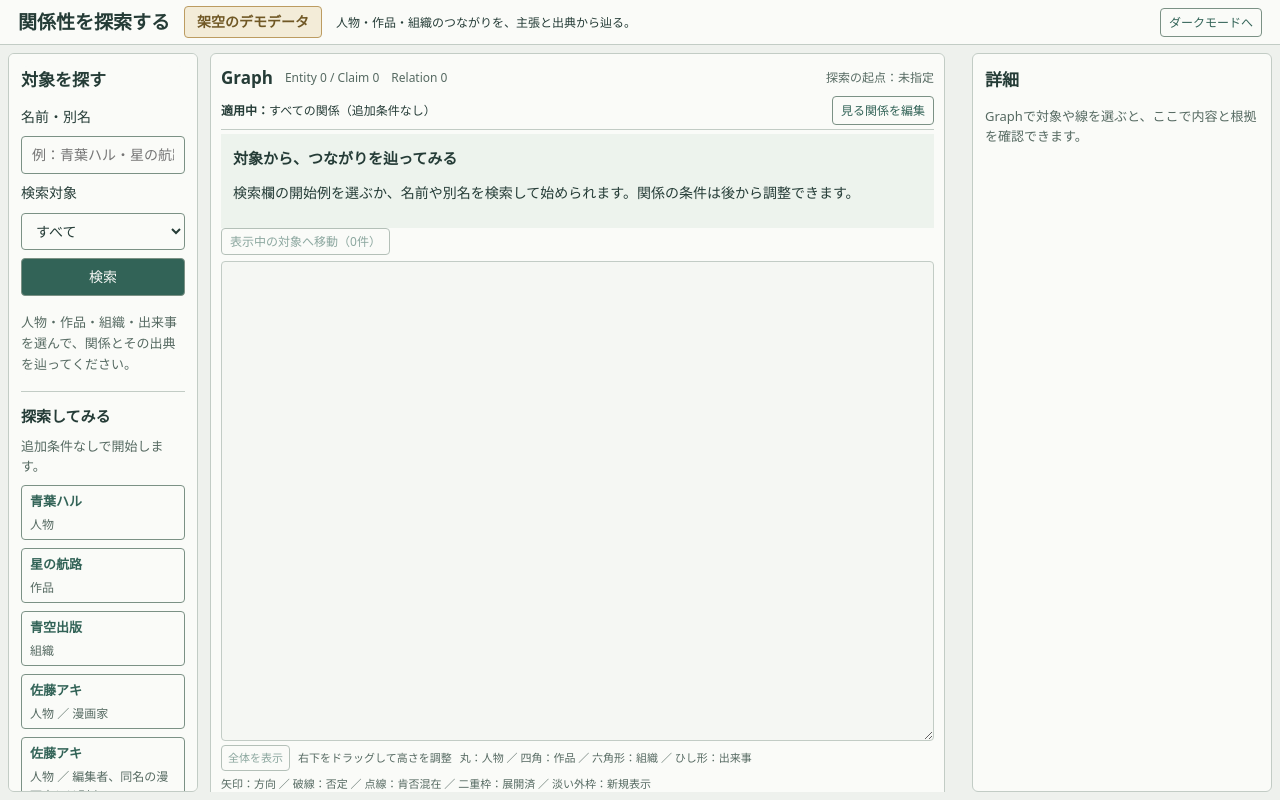
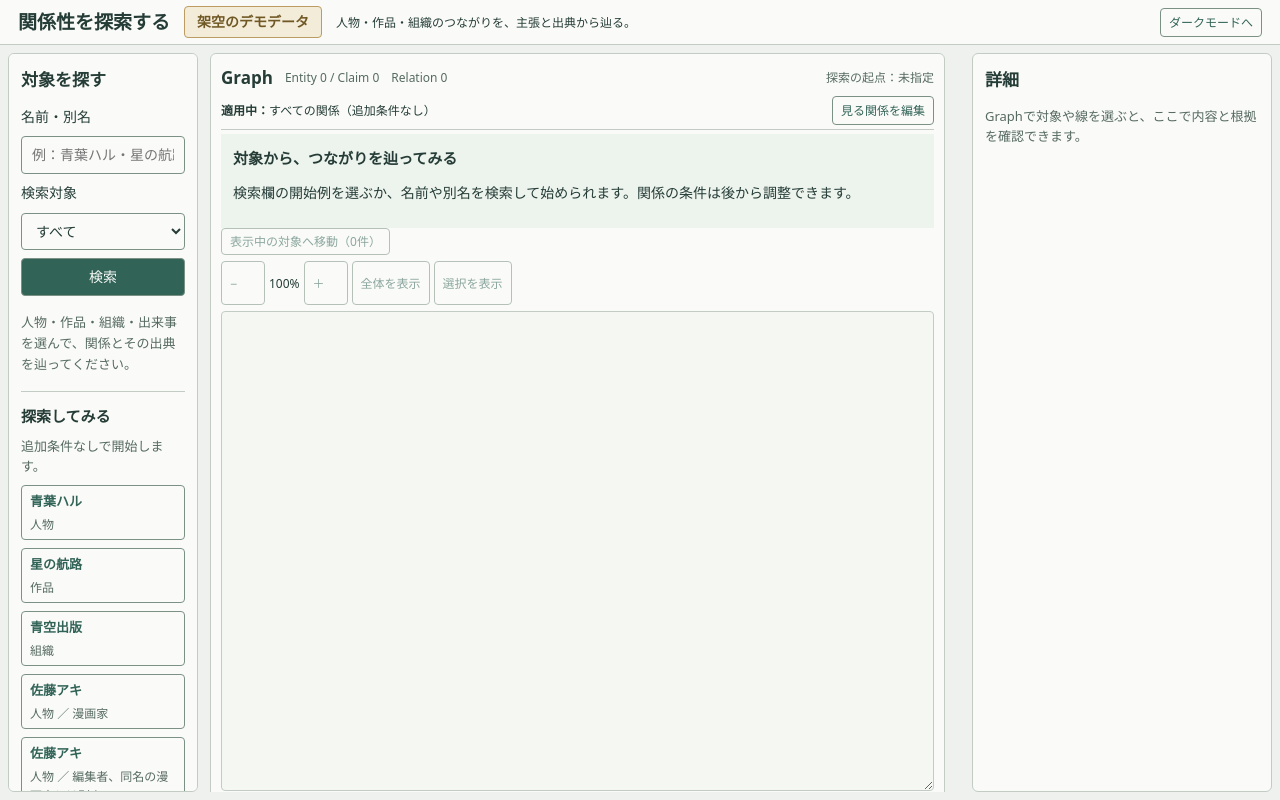
Before and after one commit to isinxnisi/graph-knowledge, a Next.js app: page / in a window 1280 px wide. Built offline with nearby package versions, Linux system fonts and the light colour scheme.

Commit message:
利用上限で中断したGraph表示操作を検証して完成させる

```diff
--- a/components/Explorer.module.css
+++ b/components/Explorer.module.css
@@ -38,6 +38,9 @@
 .explorer .relationPatch[data-selected="true"] { background: var(--color-accent-soft); color: var(--color-accent); }
 .graphTools { display: flex; flex-wrap: wrap; align-items: center; gap: 4px 8px; padding: 4px 0; font-size: 11px; color: var(--color-muted); flex: 0 0 auto; }
 .graphTools button { padding: 3px 6px; }
+.viewportTools { display: flex; flex-wrap: wrap; align-items: center; gap: 4px; margin-bottom: 6px; }
+.viewportTools button { min-width: 44px; min-height: 44px; padding: 4px 8px; font-size: 12px; }
+.viewportTools output { min-width: 4ch; text-align: center; font-size: 12px; font-variant-numeric: tabular-nums; }
 .graphNavigator { margin-bottom: 6px; }
 .graphNavigator > button { padding: 3px 8px; font-size: 12px; }
 .graphNavigatorBody { margin-top: 6px; padding: 10px; border: 1px solid var(--color-border); border-radius: 4px; background: var(--color-canvas); }
--- a/components/GraphCanvas.tsx
+++ b/components/GraphCanvas.tsx
@@ -2,8 +2,9 @@
 
 import { contributionLabels } from "../lib/i18n/contribution";
 import { entryLabels } from "../lib/i18n/exploration-entry";
+import { graphViewportLabels } from "../lib/i18n/graph-viewport";
 import cytoscape, { type Core, type ElementDefinition } from "cytoscape";
-import { useEffect, useImperativeHandle, useRef } from "react";
+import { useEffect, useImperativeHandle, useRef, useState } from "react";
 import type { ReactNode, Ref } from "react";
 import { restorationPositions } from "../lib/client/graph-view";
 import type { GraphView, ViewRestoration } from "../lib/client/graph-view";
@@ -18,6 +19,8 @@ import styles from "./Explorer.module.css";
 type Props = { ref?: Ref<GraphCanvasHandle>; feedback?: ReactNode; restoration?: ViewRestoration | null; interactionBlocked?: boolean; graph: GraphState; selection: Selection; onEntity: (id: string) => void; onRelation: (id: string) => void; onToggleEntity: (id: string) => void; onEntityDoubleClick?: (id: string) => void };
 
 export default function GraphCanvas({ ref, feedback, restoration, interactionBlocked, graph, selection, onEntity, onRelation, onToggleEntity, onEntityDoubleClick }: Props) {
+  const viewportLabels = graphViewportLabels();
+  const [zoom, setZoom] = useState(1);
   const container = useRef<HTMLDivElement>(null);
   const badgeLayer = useRef<HTMLDivElement>(null);
   const core = useRef<Core | null>(null);
@@ -28,6 +31,38 @@ export default function GraphCanvas({ ref, feedback, restoration, interactionBlo
   const previousCondition = useRef("all");
   const savedPositions = useRef<Record<string, { x: number; y: number }>>({});
   const initialLayoutDone = useRef(false);
+  const hasNodes = Object.keys(graph.nodes).length > 0;
+  const selectedId = selection?.kind === "claim"
+    ? graph.claims[selection.id] && relationId(graph.claims[selection.id])
+    : selection?.id;
+  const canFocusSelection = !!selectedId && (selection?.kind === "entity"
+    ? !!graph.nodes[selectedId]
+    : !!displayRelations(graph.claims)[selectedId]);
+  function changeZoom(factor: number) {
+    const cy = core.current;
+    if (!cy || !hasNodes || interactionBlocked) return;
+    gestures.current?.cancel();
+    cy.resize();
+    cy.zoom({ level: Math.min(cy.maxZoom(), Math.max(cy.minZoom(), cy.zoom() * factor)),
+      renderedPosition: { x: cy.width() / 2, y: cy.height() / 2 } });
+  }
+  function showSelection() {
+    const cy = core.current;
+    if (!cy || !selectedId || interactionBlocked) return;
+    const selected = cy.getElementById(selectedId);
+    if (!selected.length) return;
+    gestures.current?.cancel();
+    cy.resize();
+    if (selection?.kind === "entity") {
+      cy.zoom(Math.max(1, cy.zoom()));
+      cy.center(selected);
+    } else {
+      const elements = selected.union(selected.connectedNodes());
+      cy.fit(elements, 40);
+      cy.zoom(Math.min(1.15, cy.zoom()));
+      cy.center(elements);
+    }
+  }
   useImperativeHandle(ref, () => ({ capture: () => {
     const cy = core.current;
     if (!cy) return null;
@@ -78,6 +113,8 @@ export default function GraphCanvas({ ref, feedback, restoration, interactionBlo
     const themeObserver = new MutationObserver(() => cy.style(themeStyles()));
     themeObserver.observe(document.documentElement, { attributes: true, attributeFilter: ["data-theme"] });
     core.current = cy;
+    const updateZoom = () => setZoom(cy.zoom());
+    cy.on("zoom", updateZoom);
     const clicks = createNodeClickHandler({
       isSelected: (id) => handlers.current.selection?.kind === "entity" && handlers.current.selection.id === id,
       select: (id) => handlers.current.onEntity(id), toggle: (id) => handlers.current.onToggleEntity(id),
@@ -177,13 +214,23 @@ export default function GraphCanvas({ ref, feedback, restoration, interactionBlo
   }, [selection, graph]);
 
   return <>
+    <div className={styles.viewportTools} role="group" aria-label={viewportLabels.title}>
+      <button aria-label={viewportLabels.zoomOut} disabled={!hasNodes || interactionBlocked || zoom <= 0.15} onClick={() => changeZoom(1 / 1.25)}>−</button>
+      <output aria-label={viewportLabels.zoom} aria-live="off">{Math.round(zoom * 100)}%</output>
+      <button aria-label={viewportLabels.zoomIn} disabled={!hasNodes || interactionBlocked || zoom >= 2} onClick={() => changeZoom(1.25)}>＋</button>
+      <button disabled={!hasNodes || interactionBlocked} onClick={() => {
+        gestures.current?.cancel();
+        core.current?.resize();
+        core.current?.fit(undefined, 24);
+      }}>{viewportLabels.fit}</button>
+      <button disabled={!canFocusSelection || interactionBlocked} title={viewportLabels.selectionHelp} onClick={showSelection}>{viewportLabels.selection}</button>
+    </div>
     <div className={styles.canvas}>
       <div className={styles.cySurface} ref={container} onPointerDownCapture={() => core.current?.resize()} data-testid="graph-canvas" tabIndex={-1} role="img" aria-label="人物・作品・組織・出来事の関係グラフ。操作できるテキスト一覧は下にあります。" />
       <div className={styles.relationPatches} ref={badgeLayer} aria-hidden="true" />
       <div className={styles.graphOverlay} data-testid="graph-overlay">{feedback}</div>
     </div>
     <div className={styles.graphTools}>
-      <button onClick={() => core.current?.fit(undefined, 24)} disabled={!graph.centerId}>全体を表示</button>
       <span>{entryLabels().graphResize}</span>
       <span>丸：人物 ／ 四角：作品 ／ 六角形：組織 ／ ひし形：出来事</span>
       <span>矢印：方向 ／ 破線：否定 ／ {contributionLabels().mixedLegend} ／ 二重枠：展開済 ／ 淡い外枠：新規表示</span>
--- /dev/null
+++ b/lib/i18n/graph-viewport.ts
@@ -0,0 +1,14 @@
+const ja = {
+  title: "Graphの表示操作",
+  zoomIn: "Graphを拡大",
+  zoomOut: "Graphを縮小",
+  zoom: "Graphの表示倍率",
+  fit: "全体を表示",
+  selection: "選択を表示",
+  selectionHelp: "選択中の対象、または関係と両端を表示します。枝の開閉は変えません。",
+};
+
+export function graphViewportLabels(locale = "ja") {
+  const resources: Record<string, typeof ja> = { ja };
+  return resources[locale] ?? resources[locale.split("-")[0]] ?? ja;
+}
```
Also changed, not shown: 3 other files (tests, documents, lock files or other folders).
